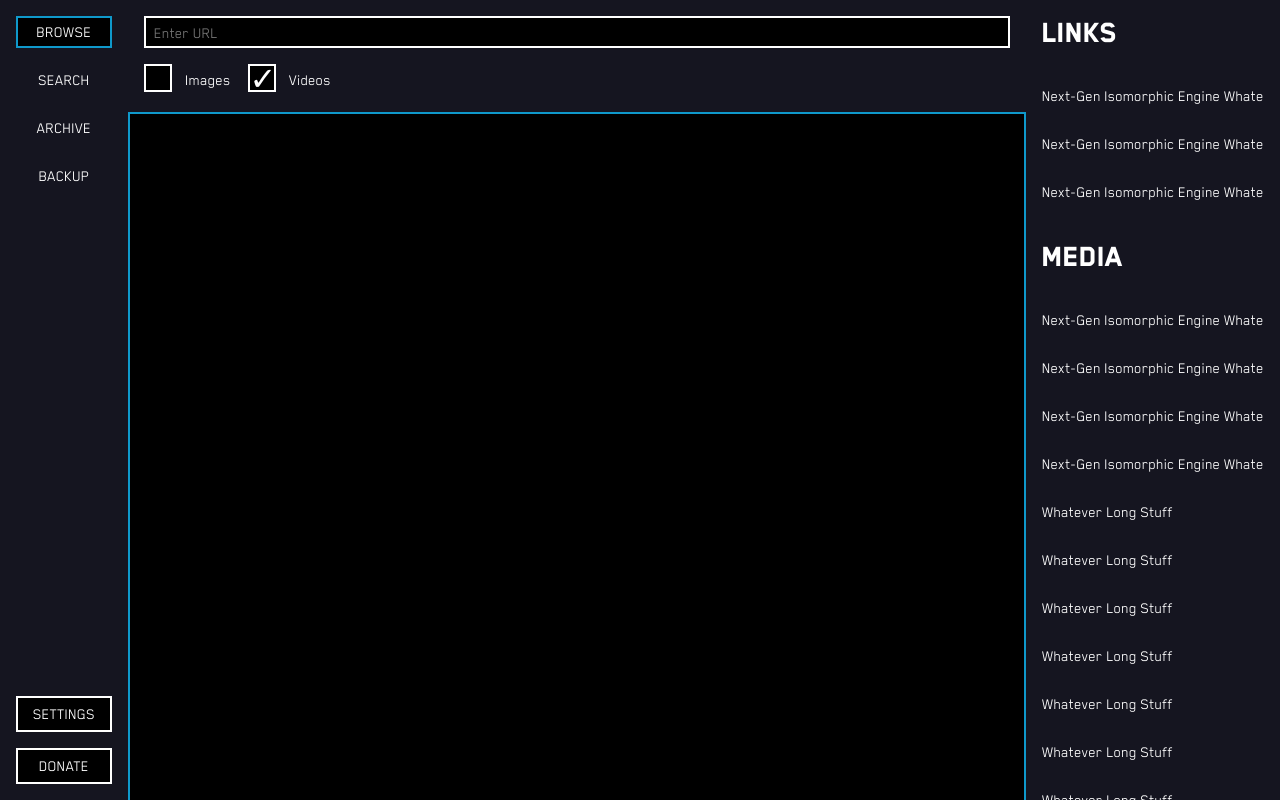
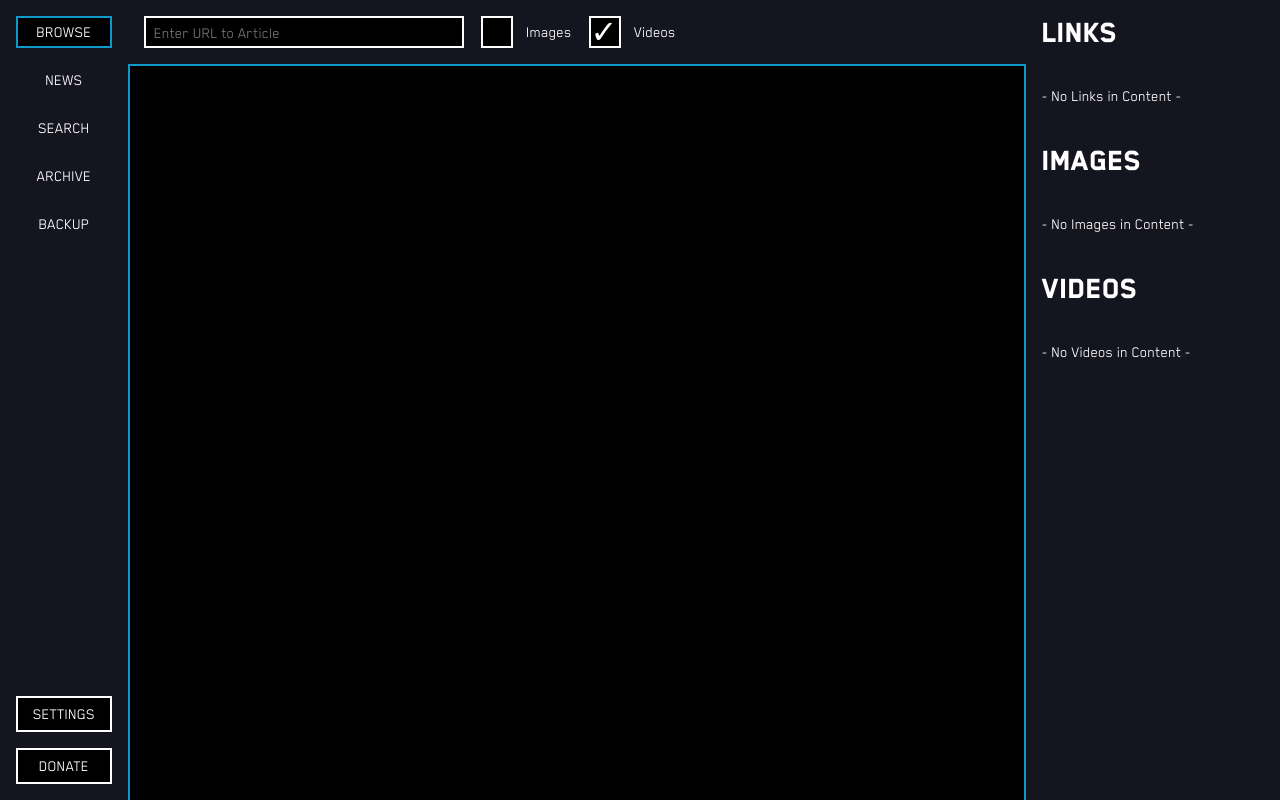
Before and after one commit to cookiengineer/research, a plain HTML site: page index.html in a window 1280 px wide. Drawn offline with Linux system fonts and the light colour scheme.

Commit message:
:lipstick: Design work

```diff
--- a/design/index.css
+++ b/design/index.css
@@ -90,24 +90,24 @@ main > section.active {
 main > section > header {
 	position: fixed;
 	top: 0px;
-	right: 254px;
+	right: 0px;
 	bottom: auto;
 	left: 0px;
 	padding: 16px;
 	z-index: 30;
 }
 
-main > section > header > div {
-	margin: 0px 0px 1em 0px;
-}
-
-main > section > header > div:last-child {
-	margin-bottom: 0px;
-}
+/*
+ * XXX: This is not possible with CSS -_-
+ *
+ * main > section > aside + header {
+ * 	right: 254px;
+ * }
+ *
+ */
 
 main > section > header input[type="text"] {
-	display: block;
-	width: calc(100% - 4px - 16px);
+	width: 300px;
 }
 
 main > section > aside {
@@ -136,6 +136,8 @@ main > section > aside::-webkit-scrollbar-thumb {
 }
 
 main > section > aside b {
+	display: block;
+	margin: 0px;
 	padding: 0px 16px;
 }
 
@@ -179,6 +181,7 @@ main input[type="text"] {
 	font-size: 16px;
 	transition: all 300ms ease-out;
 	outline: none;
+	vertical-align: top;
 	-webkit-appearance: none;
 }
 
@@ -190,13 +193,14 @@ main input[type="text"]:hover {
 
 main input[type="checkbox"] {
 	position: relative;
-	width: 28px;
-	height: 28px;
+	width: 32px;
+	height: 32px;
 	margin: 0px 1em 0px 1em;
 	padding: 0px;
 	outline: none;
 	cursor: pointer;
 	transition: all 300ms ease-out;
+	vertical-align: top;
 	-webkit-appearance: none;
 }
 
@@ -221,7 +225,7 @@ main input[type="checkbox"]:before {
 	left: 0px;
 	content: "\2713";
 	font-size: 32px;
-	line-height: 26px;
+	line-height: 28px;
 	vertical-align: top;
 	opacity: 0;
 	transition: all 300ms ease-out;
@@ -232,3 +236,27 @@ main label {
 	line-height: 32px;
 	vertical-align: top;
 }
+
+
+
+/*
+ * CONTENT
+ */
+
+main h1 {
+	font: normal 32px/32px 'blender-heavy';
+	margin: 0px;
+	text-align: center;
+}
+
+main h2 {
+	font: normal 32px/32px 'blender-heavy';
+	margin: 0px;
+	text-align: center;
+}
+
+main h3 {
+	font: normal 16px/32px 'blender-heavy';
+	margin: 0px;
+	text-align: center;
+}
--- a/design/index.js
+++ b/design/index.js
@@ -3,6 +3,7 @@
 
 	const menu  = doc.querySelector('menu');
 	const main  = doc.querySelector('main');
+	const items = [].slice.call(menu.querySelectorAll('li'));
 	const views = [].slice.call(doc.querySelectorAll('main > section'));
 
 
@@ -20,7 +21,6 @@
 
 	if (menu !== null && main !== null) {
 
-		let items = [].slice.call(menu.querySelectorAll('li'));
 		if (items.length > 0) {
 
             items.forEach(item => {
@@ -45,4 +45,41 @@
 
 	}
 
+
+
+	// XXX: This is not possible with CSS -_-
+
+	views.forEach(view => {
+
+		let header = view.querySelector('header');
+		let aside  = view.querySelector('aside');
+
+		if (header !== null && aside !== null) {
+			header.style.right = '254px';
+		}
+
+	});
+
+
+
+	const UI = {
+
+		changeView: function(id) {
+
+			let item = items.find(el => el.innerText.toLowerCase() === id) || null;
+			let view = views.find(el => el.id === id) || null;
+
+			if (view !== null) {
+
+				views.forEach(other => other.className = (other === view) ? 'active' : '');
+				items.forEach(other => other.className = (other === item) ? 'active' : '');
+
+			}
+
+		}
+
+	};
+
+	global.UI = UI;
+
 })(typeof global !== 'undefined' ? global : this, document);
--- a/index.html
+++ b/index.html
@@ -16,11 +16,12 @@
 <body>
 	<menu class="active">
 		<li class="active">Browse</li>
+		<li>News</li>
 		<li>Search</li>
 		<li>Archive</li>
 		<li>Backup</li>
 		<aside>
-			<button>Settings</button>
+			<button onclick="UI.changeView('settings');">Settings</button>
 			<button onclick="window.location.href='bitcoin:1CamMuvrFU1QAMebPoDsL3JrioVDoxezY2?amount=0.5&label=Offgrid%20Browser%20Support';">Donate</button>
 		</aside>
 	</menu>
@@ -28,62 +29,29 @@
 	<main>
 		<section id="browse" class="active">
 			<header>
-				<div>
-					<input name="browse-url" type="text" placeholder="Enter URL">
-				</div>
-				<div>
-					<input name="browse-images" type="checkbox"><label for="browse-images" title="Download Images">Images</label>
-					<input name="browse-videos" type="checkbox" checked><label for="browse-videos" title="Download Videos">Videos</label>
-				</div>
+				<input name="browse-url" type="text" placeholder="Enter URL to Article">
+				<input name="browse-images" type="checkbox"><label for="browse-images" title="Download Images">Images</label>
+				<input name="browse-videos" type="checkbox" checked><label for="browse-videos" title="Download Videos">Videos</label>
 			</header>
 			<aside class="active">
 				<b>Links</b>
 				<ul id="browse-links">
-					<li><a href="https://lychee.js.org">Next-Gen Isomorphic Engine Whatever Long Stuff</a></li>
-					<li><a href="https://lychee.js.org">Next-Gen Isomorphic Engine Whatever Long Stuff</a></li>
-					<li><a href="https://lychee.js.org">Next-Gen Isomorphic Engine Whatever Long Stuff</a></li>
+					<li>- No Links in Content -</li>
 				</ul>
-				<b>Media</b>
-				<ul id="browse-media">
-					<li><a href="https://lychee.js.org">Next-Gen Isomorphic Engine Whatever Long Stuff</a></li>
-					<li><a href="https://lychee.js.org">Next-Gen Isomorphic Engine Whatever Long Stuff</a></li>
-					<li><a href="https://lychee.js.org">Next-Gen Isomorphic Engine Whatever Long Stuff</a></li>
-					<li><a href="https://lychee.js.org">Next-Gen Isomorphic Engine Whatever Long Stuff</a></li>
-					<li><a href="https://lychee.js.org">Whatever Long Stuff</a></li>
-					<li><a href="https://lychee.js.org">Whatever Long Stuff</a></li>
-					<li><a href="https://lychee.js.org">Whatever Long Stuff</a></li>
-					<li><a href="https://lychee.js.org">Whatever Long Stuff</a></li>
-					<li><a href="https://lychee.js.org">Whatever Long Stuff</a></li>
-					<li><a href="https://lychee.js.org">Whatever Long Stuff</a></li>
-					<li><a href="https://lychee.js.org">Whatever Long Stuff</a></li>
-					<li><a href="https://lychee.js.org">Whatever Long Stuff</a></li>
-					<li><a href="https://lychee.js.org">Whatever Long Stuff</a></li>
-					<li><a href="https://lychee.js.org">Whatever Long Stuff</a></li>
-					<li><a href="https://lychee.js.org">Whatever Long Stuff</a></li>
-					<li><a href="https://lychee.js.org">Whatever Long Stuff</a></li>
-					<li><a href="https://lychee.js.org">Whatever Long Stuff</a></li>
-					<li><a href="https://lychee.js.org">Whatever Long Stuff</a></li>
-					<li><a href="https://lychee.js.org">Whatever Long Stuff</a></li>
-					<li><a href="https://lychee.js.org">Whatever Long Stuff</a></li>
-					<li><a href="https://lychee.js.org">Whatever Long Stuff</a></li>
-					<li><a href="https://lychee.js.org">Whatever Long Stuff</a></li>
-					<li><a href="https://lychee.js.org">Whatever Long Stuff</a></li>
-					<li><a href="https://lychee.js.org">Whatever Long Stuff</a></li>
-					<li><a href="https://lychee.js.org">Whatever Long Stuff</a></li>
-					<li><a href="https://lychee.js.org">Whatever Long Stuff</a></li>
-					<li><a href="https://lychee.js.org">Whatever Long Stuff</a></li>
-					<li><a href="https://lychee.js.org">Whatever Long Stuff</a></li>
-					<li><a href="https://lychee.js.org">Whatever Long Stuff</a></li>
-					<li><a href="https://lychee.js.org">Whatever Long Stuff</a></li>
-					<li><a href="https://lychee.js.org">Whatever Long Stuff</a></li>
-					<li><a href="https://lychee.js.org">Whatever Long Stuff</a></li>
-					<li><a href="https://lychee.js.org">Whatever Long Stuff</a></li>
-					<li><a href="https://lychee.js.org">Whatever Long Stuff</a></li>
-					<li><a href="https://lychee.js.org">Whatever Long Stuff</a></li>
-					<li><a href="https://lychee.js.org">Whatever Long Stuff</a></li>
-					<li><a href="https://lychee.js.org">Whatever Long Stuff</a></li>
+				<b>Images</b>
+				<ul id="browse-images">
+					<li>- No Images in Content -</li>
+				</ul>
+				<b>Videos</b>
+				<ul id="browse-videos">
+					<li>- No Videos in Content -</li>
 				</ul>
 			</aside>
+		</section>
+		<section id="news">
+			<header>
+				<h1>News</h1>
+			</header>
 		</section>
 		<section id="search">
 		</section>
@@ -92,6 +60,12 @@
 		<section id="backup">
 		</section>
 		<section id="settings">
+			<header>
+				<h1>Settings</h1>
+			</header>
+			<article>
+				This is the settings view
+			</article>
 		</section>
 	</main>
 
```
